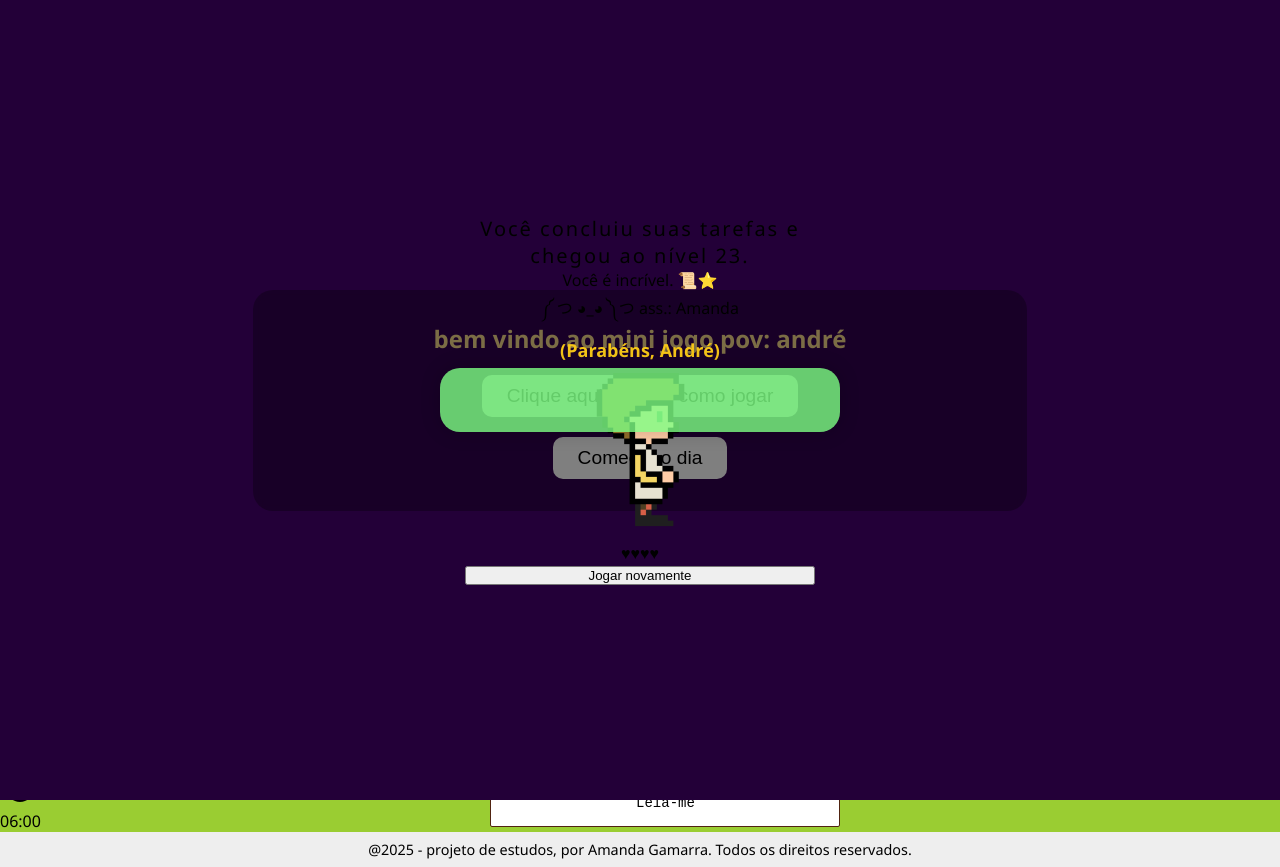
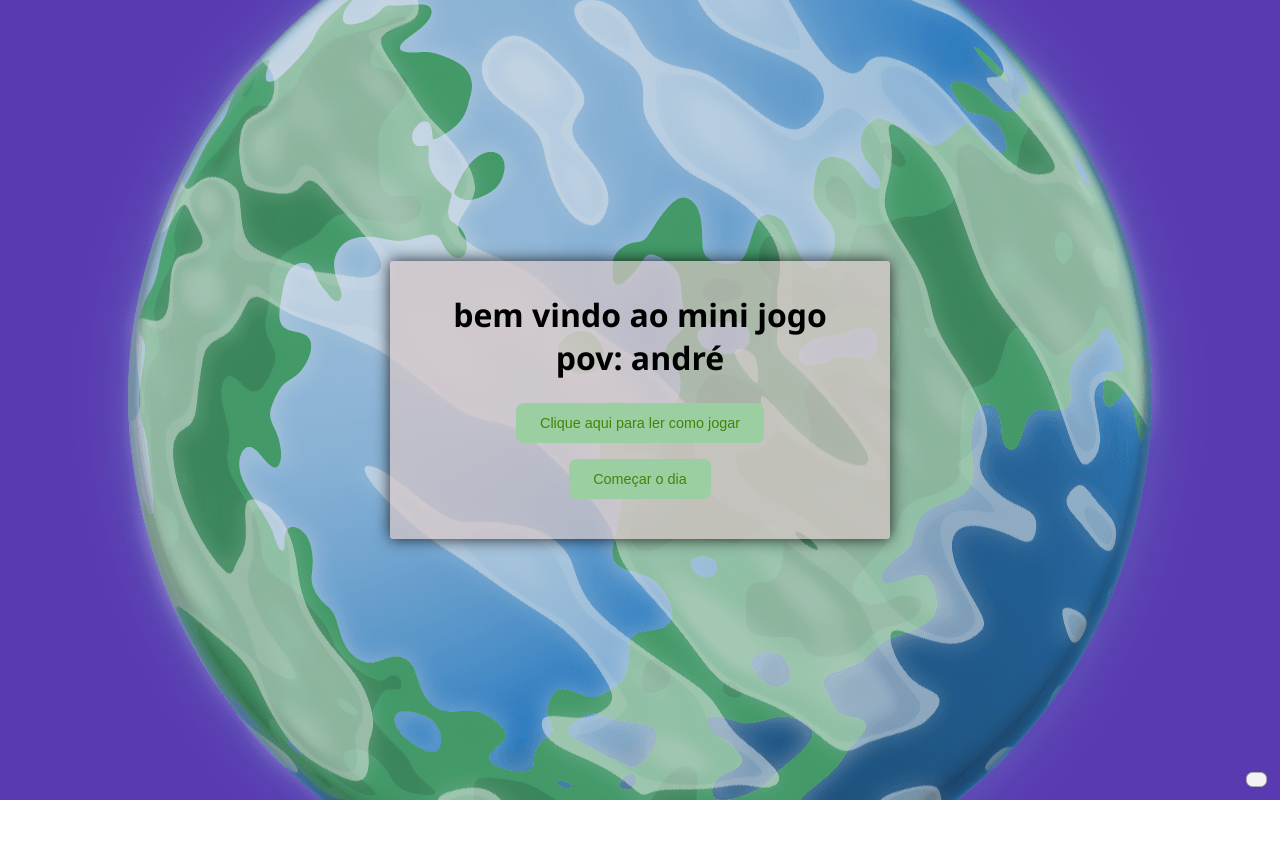
Before and after one commit to amanda-gamh/andre-bday-gift-project, a plain HTML site: page index.html in a window 1280 px wide. After the commit the page ends 800 px from the top, so only its background shows below. Drawn offline with Linux system fonts and the light colour scheme.

Commit message:
Fix: corrige arquivo estilos.css

```diff
--- a/src/css/estilos.css
+++ b/src/css/estilos.css
@@ -1,139 +1,198 @@
-body{
-    font-family: 'Segoe UI', sans-serif;
-    background-image: url(/andre-bday-game/src/img/bg-01-manhã.jpg);
-    background-size: cover;
-    background-position: center;
-    text-align: center;
-    margin: 0;
-    padding: 0;
-    /* max-width: 70%; */
+body {
+  font-family: 'Segoe UI', sans-serif;
+  background-image: url('../img/bg-01-manhã.jpg');
+  background-size: contain;
+  /* cover; */
+  background-position: center;
+  background-repeat: no-repeat;
+  max-width: 100vw;
+  height: 100vh;
+  margin: 0;
+  display: flex;
+  flex-direction: column;
+  align-items: center;
+  justify-content: flex-start;
+  text-align: center;
 }
+
+.header {
+  background-color: #9bcfa2;
+  background-size: contain;
+  max-width: 500vw;
+}
+
+.header__icones {
+  display: flex;
+  gap: 1rem;
+  align-items: center;
+  justify-content: center;
+  margin-top: 1rem;
+}
+
+/* definicoes sobre o header, titulo poc andre aqui */
 
 #titulo-jogo {
   text-align: center;
   font-family: 'Pixelify Sans', sans-serif;
   font-weight: 100;
-  font-size: 700%;
+  font-size: 600%;
 }
 
-#subtitulo-jogo{
+#subtitulo-jogo {
   text-align: center;
   font-weight: 400;
   font-style: italic;
-  background-color: aliceblue;
+  background-color: rgb(248, 250, 249);
   padding-left: none;
   padding-right: none;
 }
 
-.pre-jogo {
+#score-icon,
+#music-icon {
+  display: flex;
+  align-items: center;
+  gap: 0.5rem;
+  cursor: pointer;
+}
+
+.estado-musica {
+  display: inline;
+  font-size: 0.9rem;
+  color: rgb(0, 0, 0);
+  background-color: rgb(147, 216, 193);
+  width: 23px;
+}
+
+/* tela inicial agora, ou, pre-jogo. depois, tela sobreposta de bloqueio nas missoes */
+#tela-inicial {
   position: fixed;
-  z-index: 1000;
   top: 0;
   left: 0;
   width: 100%;
-  height: 100%;
-  background: linear-gradient(rgba(0, 0, 0, 0.5), rgba(0, 0, 0, 0.5)), url(/andre-bday-game/src/img/bg-final-planeta-terra.png) center/cover no-repeat;
-  background-color: #8e01e0;
+  height: 100dvh;
+  background: url('../img/bg-inicial-planeta-terra.png') center center / cover no-repeat;
+  background-color: #5a3ab1;
   display: flex;
+  justify-content: center;
   align-items: center;
-  justify-content: center;
-  opacity: 1;
+  z-index: 1500;
+  padding: 1rem;
+  box-sizing: border-box;
+}
+
+.pre-jogo.escondido {
+  opacity: 0;
   transition: opacity 1s ease;
-  pointer-events: all;
+  pointer-events: none;
 }
 
 .pre-jogo__conteudo {
-  color: rgb(247, 218, 138);
+  display: flex;
+  flex-direction: column;
+  align-items: center;
+  background-color: rgba(216, 199, 199, 0.7);
+  color: #000000;
+  padding: 2rem;
+  border-radius: 0.2rem;
+  max-width: 500px;
   text-align: center;
-  background-color: rgba(0, 0, 0, 0.3);
-  padding: 2rem;
-  border-radius: 20px;
-  backdrop-filter: blur(6px);
+  box-shadow: 0 0 15px rgba(0, 0, 0, 0.8);
+}
+
+.pre-jogo__titulo {
+  font-size: 2rem;
+  margin-bottom: 1rem;
+}
+
+.pre-jogo__botao {
+  background-color: #9bcfa2;
+  border: none;
+  padding: 0.75rem 1.5rem;
+  margin: 0.5rem 0;
+  color: rgb(65, 133, 9);
+  font-size: 0.9rem;
+  border-radius: 0.5rem;
+  cursor: pointer;
+  transition: background-color 0.3s ease;
+}
+
+.pre-jogo__botao:hover {
+  background-color: #f4f7f5;
 }
 
 #txt-entenda {
-  text-align: justify;
-}
-
-.pre-jogo__botao {
-  margin-top: 20px;
-  padding: 10px 25px;
-  font-size: 1.2rem;
-  border-radius: 10px;
-  border: none;
-  background-color: #fff;
-  color: #000;
-  cursor: pointer;
-}
-
-.pre-jogo__botao:hover {
-  background-color: #ddd;
+  margin: 1rem 0;
+  /* display: none; */
+  font-size: 1rem;
+  line-height: 1.4;
+  background-color: #9bcfa2;
+  padding: 1rem;
+  border-radius: 0.5rem;
+  text-align: left;
 }
 
 .pre-jogo__instrucoes {
+  display: none;
   max-height: 0;
   overflow: hidden;
-  transition: max-height 0.9s ease-out;
+  opacity: 0;
+  padding: 0;
+  transition: all 0.5s ease;
 }
 
 .pre-jogo__instrucoes.ativo {
+  display: block;
   max-height: 500px;
-  /* ajuste conforme o tamanho do conteúdo */
+  opacity: 1;
+  padding: 1rem;
 }
 
-.pre-jogo.escondido, .tela-final.escondido {
-  opacity: 0;
-  pointer-events: none;
+/* definicoes sobre tabuleiro e celulas abaixo*/
+
+/* .jogo__tela { */
+
+.layout-principal-jogo {
+  display: flex;
+  gap: 1rem;
+  align-items: center;
+  /* display: flex;
+  align-items: center;
+  justify-content: center;
+  gap: 1.5rem; */
 }
 
-.header__score-icon {
-  display: flex;
-  align-items: center;
-  gap: 0.5rem;
-  font-size: 1.2rem;
-  font-weight: bold;
-  color: #f5c518;
-  margin: 10px;
-}
-
-.icone-estrela {
-  width: 24px;
-  height: 24px;
-}
-
-/* .jogo__tela,  */
-.jogo__tela {
+#tela-jogo {
   display: flex;
   flex-direction: row;
-  justify-content: space-between;
+  /* nao tinha isso antes */
+  justify-content: center;
   align-items: center;
-  gap: 40px;
-  /* flex-wrap: nowrap; */
-  /* height: 90vh; */
-  /* margin-top: 20px; */
+  gap: 0.4rem;
+  /* gap: 2rem; */
+  /* width: auto; */
+  /* width: 100%; */
+  height: 100vh;
+  padding: 1rem;
+  box-sizing: border-box;
 }
 
 .jogo__controles {
-  /* display: flex; */
-  /* flex-direction: column; */
-  gap: 10px;
+  display: flex;
+  flex-direction: column;
+  gap: 1rem;
+  align-items: center;
+  background-color: #5a3ab1;
+  border-radius: 1rem;
 }
 
 .botao-direcional {
   width: 35px;
   height: 35px;
-  /* background: none; */
+  background: none;
   border: none;
   padding: 0;
   margin: 0;
   /* display: flex; */
-  cursor: pointer;
-}
-
-.botao-direcional img {
-  width: 35px;
-  height: 35px;
-  background: none;
   cursor: pointer;
 }
 
@@ -144,9 +203,13 @@
   display: grid;
   grid-template-columns: repeat(8, 1fr);
   grid-template-rows: repeat(7, 1fr);
-  gap: 2px;
-  margin: 20px auto;
-  /* talvez tirar o margin auto 0 daqui*/
+  gap: 0.1rem;
+  background-color: white;
+  /* gap: 0.3rem; */
+  /* background-color: #fff;
+  border: 2px solid #555;
+  padding: 1rem;
+  box-shadow: 0 0 10px rgba(0,0,0,0.2); */
 }
 
 .celula {
@@ -167,6 +230,13 @@
   background-color: #eee;
 }
 
+.personagem {
+  position: absolute;
+  width: 90%;
+  height: auto;
+  z-index: 10;
+}
+
 .missao,
 .sem-missao,
 .missao-final {
@@ -176,64 +246,57 @@
   pointer-events: auto;
   overflow-y: hidden;
   overflow-x: hidden;
+  z-index: 5;
 }
 
-.personagem {
-  position: absolute;
-  width: 90%;
-  height: auto;
-  z-index: 1;
+.missao-texto {
+  font-size: 1rem;
+  font-weight: bold;
+  color: #333;
+  pointer-events: none;
+  display: block;
+  text-align: center;
+  z-index: 2;
+  position: relative;
 }
 
+/* tela de missoes e bloqueio abaixo */
 .nuvem-overlay {
+  display: none;
   position: fixed;
   top: 50%;
   left: 50%;
   transform: translate(-50%, -50%);
-  z-index: 2000;
+  background: white;
+  padding: 2rem;
+  border-radius: 1rem;
+  box-shadow: 0 0 20px rgba(0, 0, 0, 0.4);
+  z-index: 2001;
+}
 
-  width: 100%;
-  max-width: 400px;
-  padding: 2rem;
-  text-align: center;
-  font-size: 1.2rem;
-  color:  #1d0101;
-
-  background-color: rgba(125, 255, 132, 0.8);
-
-  box-shadow: 0 0 20px rgba(0, 0, 0, 0.2);
-  border-radius: 20px;
+.timer-box {
+  position: fixed;
+  bottom: 0.8rem;
+  right: 0.8rem;
+  background-color: #f3f3f3;
+  border: 1px solid #aaa;
+  padding: 0.4rem 0.6rem;
+  font-size: 0.9rem;
+  border-radius: 0.4rem;
+  color: #333;
+  z-index: 2002;
 }
 
 .overlay-bloqueio {
+  display: none;
   position: fixed;
   top: 0;
   left: 0;
-  width: 100%;
-  height: 100%;
-  z-index: 1999;
-  background-color: rgba(0, 0, 0, 0.0);
-  /* Transparente ou levemente escuro */
-  pointer-events: all;
-  /* Bloqueia interações abaixo */
+  width: 100vw;
+  height: 100vh;
+  background-color: rgba(0, 0, 0, 0.4);
+  z-index: 2000;
 }
-
-.fade-out {
-  opacity: 0;
-  transition: opacity 0.5s ease;
-}
-
-.fade-in {
-  opacity: 1;
-  animation: fadeIn 1s ease;
-}
-
-@keyframes fadeIn {
-  from { opacity: 0 }
-  to { opacity: 1 }
-}
-
-/* concluir coisas ainda antes da Caixa de Avisos. */
 
 .under-jogo {
   display: flex;
@@ -241,7 +304,10 @@
   align-items: center;
   gap: 10px;
   background-color: yellowgreen;
-  margin-top: 10px 5px;
+  max-width: 480px;
+  min-width: 480px;
+  margin: 10px 10px;
+  padding: 10px;
   position: relative;
 }
 
@@ -260,56 +326,106 @@
   white-space: wrap;
 }
 
+.tela-jogo.escondido {
+  display: none;
+  opacity: 0;
+}
+
+/* várias coisas antes aqui ok */
+
+.tela-final.ativo {
+  display: flex;
+  opacity: 1;
+}
+
+.tela-jogo.fade-out {
+  opacity: 0;
+  transition: opacity 0.5s ease;
+}
+
+.fade-in {
+  opacity: 1;
+  transition: opacity 0.5s ease;
+}
+
 .tela-final {
+  display: none; /*none só enquanto testar o js dps flex */
   position: fixed;
-  z-index: 1000;
   top: 0;
   left: 0;
-  width: 100%;
-  height: 100%;
-  background: linear-gradient(rgba(0, 0, 0, 0.5), rgba(0, 0, 0, 0.5)), url(/andre-bday-game/src/img/bg-final-planeta-terra.png) center/cover no-repeat;
-  display: flex;
+  width: 100vw;
+  height: 100vh;
+  background: url('../img/bg-final-planeta-terra.png') center center / cover no-repeat;
+  background-color: rgb(23, 24, 23);
+  justify-content: center;
   align-items: center;
-  justify-content: center;
+  z-index: 3000; /*estava com 3000, vou testar com 1499, um a menos q telainicial. testando 3000 dnvo */
   opacity: 1;
-  transition: opacity 1s ease;
-  pointer-events: all;
+  transition: opacity 0.5s ease;
 }
 
 .container-final {
   display: flex;
   flex-direction: column;
-  width: 350px;
-  gap: 2px;
+  gap: 15px;
+  align-items: center;
+  justify-content: center;
+  height: 100%;
+  text-align: center;
 }
 
-#texto-fim-jogo {
-  font-size: 20px;
-  text-align: center;
-  letter-spacing: 2px;
-  font-weight: 500;
+.texto-final {
+  font-family: 'Pixelify Sans', sans-serif;
+  font-size: 1.5rem;
+  background-color: #ccc;
+  border-radius: 5%;
+  text-overflow: hidden;
+}
 
+.icones-final {
+  margin-top: 1rem;
 }
 
 #texto-parabens {
-  margin: auto, 0;
-  font-size: large;
+  font-size: 3rem;
   color: #f5c518;
+  background-color: #5a3ab1;
+  background: opacity 10%;
+  border-radius: 50px;
+  padding: 6px;
+  text-align: center;
 }
 
-#andre-23 {
-  width: 50%;
-  height: 50%;
+#coracoes-final {
+  font-size: 5rem;
 }
 
-.tela-final.escondido {
-  display: none;
+.tela-final__botao {
+  background-color: #9bcfa2;
+  color: #2f4f1f;
+  border: 2px solid #5a3ab1;
+  padding: 0.8rem 1.6rem;
+  font-size: 1rem;
+  font-family: 'Segoe UI', sans-serif;
+  border-radius: 0.6rem;
+  cursor: pointer;
+  transition: all 0.3s ease;
+  box-shadow: 2px 2px 6px rgba(0, 0, 0, 0.2);
+  margin-top: 1rem;
+}
+
+.tela-final__botao:hover {
+  background-color: #b7e3bc;
+  color: #1c3512;
+  transform: scale(1.05);
 }
 
 footer {
   background-color: #eee;
   text-align: center;
-  position: bottom;
+  position: relative;
   padding: 0.5rem;
   font-size: 0.9rem;
+  bottom: 0;
+  width: 100%;
 }
```
